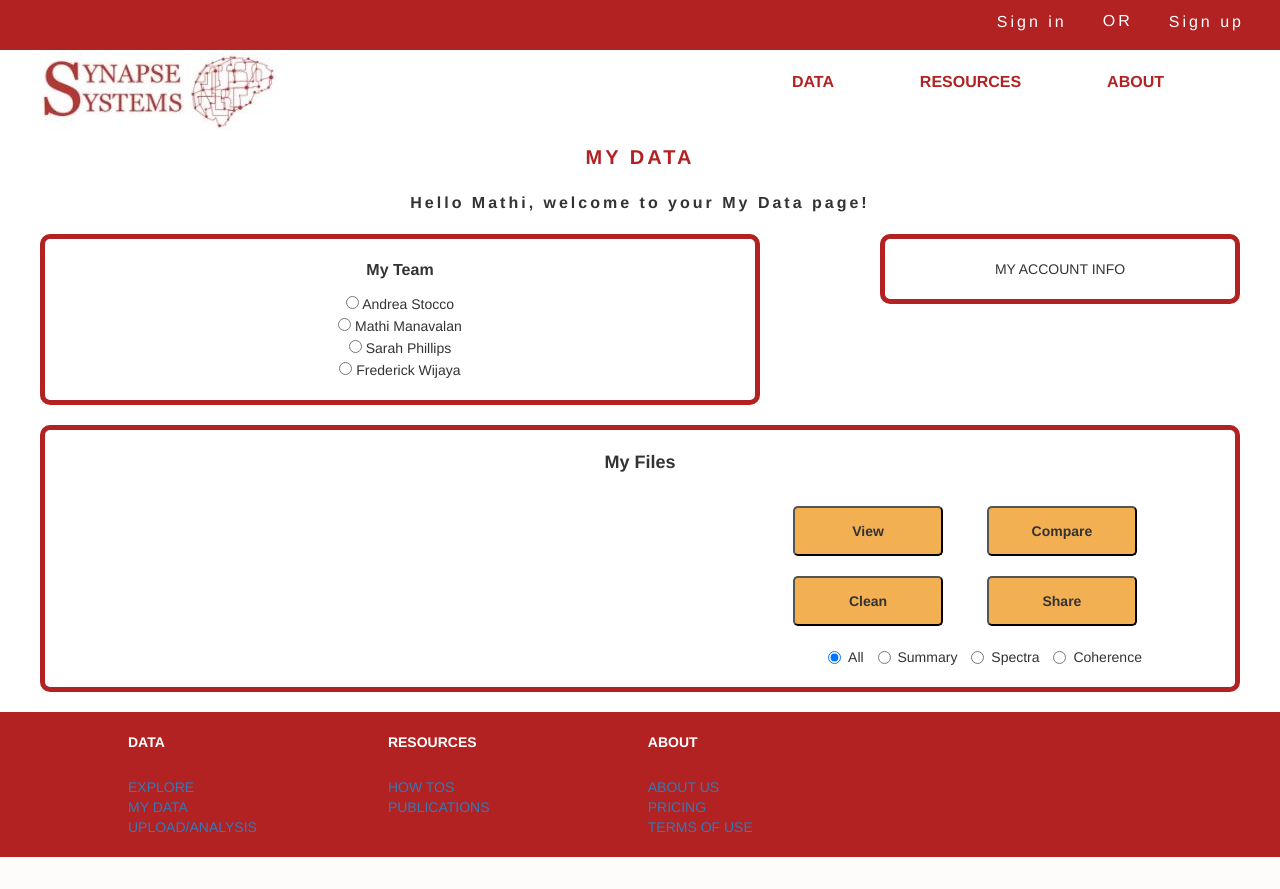
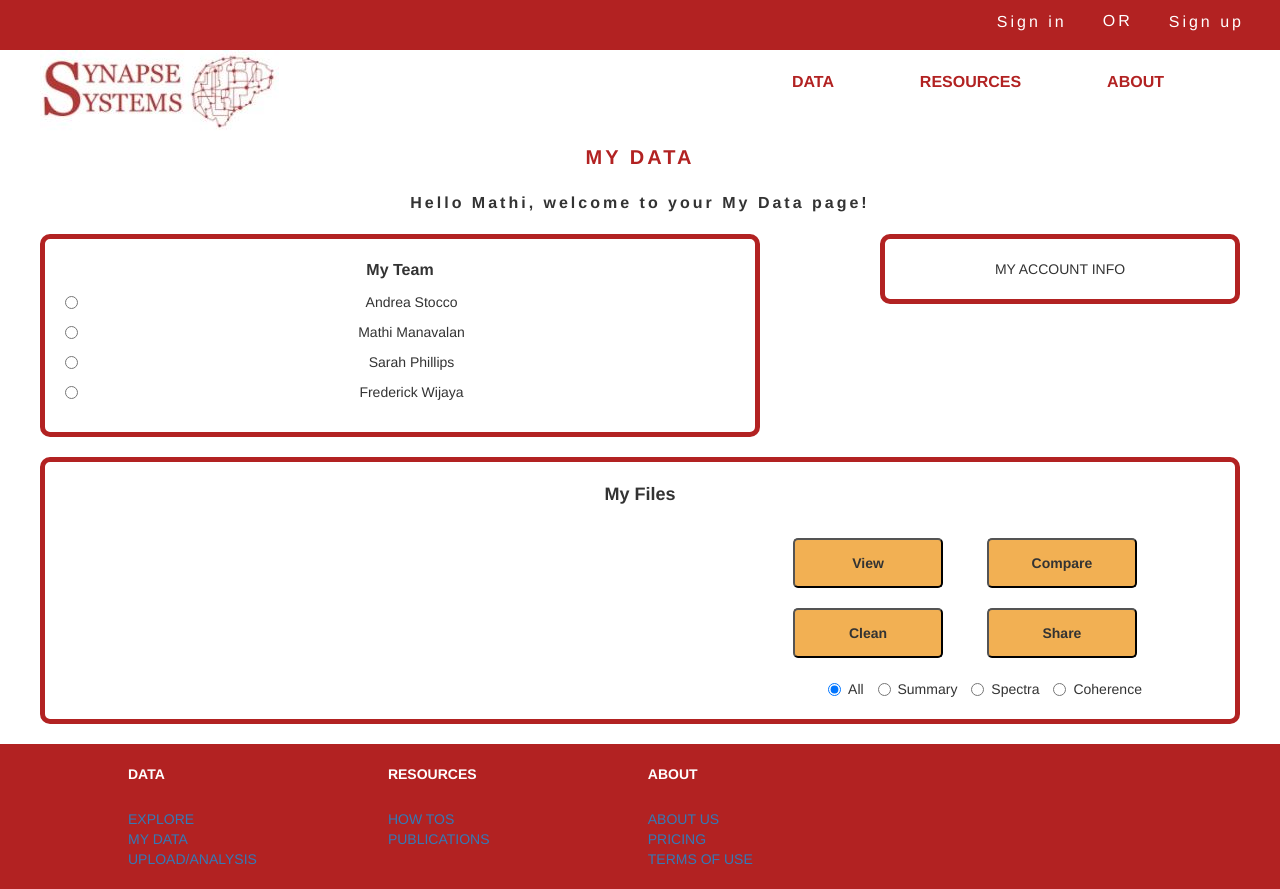
Before and after one commit to sarahp39/SynapseSolutions, a PHP site: page /php/myData.php in a window 1280 px wide. Before the commit the page ends 857 px from the top, so only its background shows below. Run offline with PHP 8.4, Linux system fonts and the light colour scheme.

Commit message:
restyled file content tab buttons; reformatted my team radio buttons

```diff
--- a/index.css
+++ b/index.css
@@ -315,7 +315,7 @@ html {
     padding: 14px 16px;
     transition: 0.3s;
     font-size: 17px;
-
+	width: 200px;
 }
 
 #summaryBtn {
@@ -323,7 +323,7 @@ html {
 }
 
 #spectraBtn {
-	margin-left: 30%;
+	margin-left: 10%;
 }
 
 #coherenceBtn {
@@ -475,6 +475,16 @@ html {
 #myAccount {
 	float: left;
 	width: 30%;
+}
+
+#teamContact input {
+	float: left;
+	margin-right: 10px;
+}
+
+#name {
+	text-align: left;
+
 }
 
 #dataBtns {
--- a/php/myData.php
+++ b/php/myData.php
@@ -36,10 +36,10 @@
 				</p>
 
 				<div id = "teamContact" ><!--<form action="">-->
-					<input type="radio" name="id" value="stocco"> Andrea Stocco<br>
-				    <input type="radio" name="id" value="manavalan"> Mathi Manavalan <br>
-					<input type="radio" name="id" value="phillips"> Sarah Phillips <br>
-					<input type="radio" name="id" value="wijaya"> Frederick Wijaya
+					<input type="radio" name="id" value="stocco"> <p class = "name" >  Andrea Stocco</p>
+				    <input type="radio" name="id" value="manavalan"> <p class = "name" >Mathi Manavalan</p>
+					<input type="radio" name="id" value="phillips"> <p class = "name" >Sarah Phillips</p>
+					<input type="radio" name="id" value="wijaya"> <p class = "name" >Frederick Wijaya</p>
 
 				</div>
 
```
